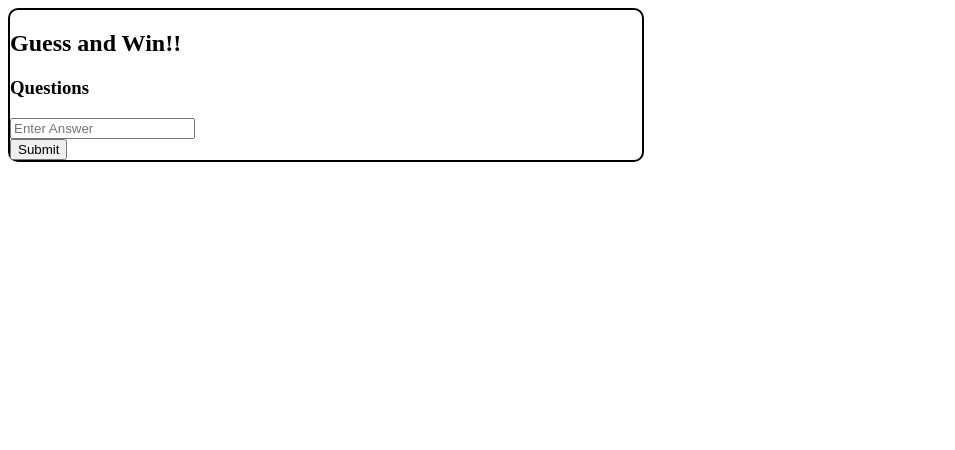
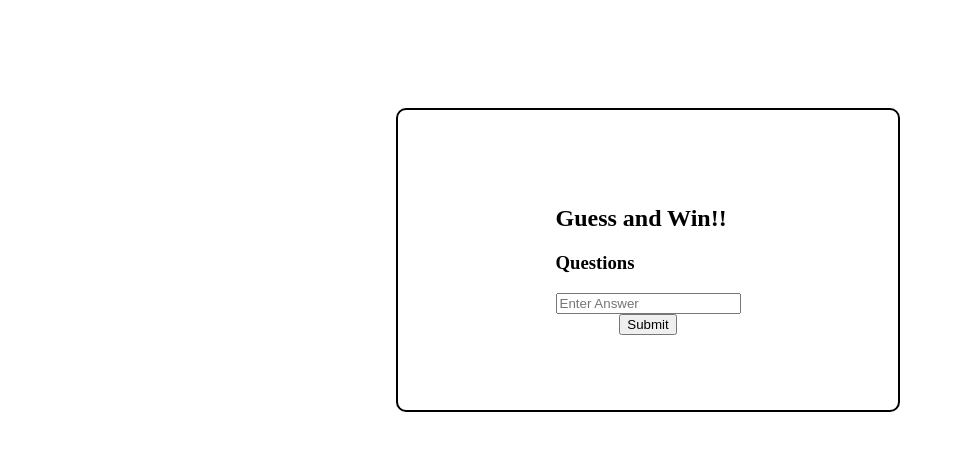
Before and after one commit to msnirmal/Project2, a plain HTML site: page index.html in a window 1280 px wide. Shown: the whole page, without its empty margins (0-955 px from the left). Drawn offline with Linux system fonts and the light colour scheme.

Commit message:
Add style to body and quiz area to ensure the quiz box aligns to the middle of the page

```diff
--- a/assets/css/style.css
+++ b/assets/css/style.css
@@ -2,9 +2,23 @@
     padding: 0;
     margin: 0;
 }
+
+body{
+    display: flex;
+    flex-direction: column;
+    align-items: center;
+    min-height: 100vh;
+    width: 100%;
+
+}
 .quiz-box {
     border: 2px solid;
     border-radius: 10px;
-    width: 50%;
-    height: 70%;
+    width: 500px;
+    height: 300px;
+    align-items: center;
+    justify-content: center;
+    display: flex;
+    flex-direction: column;
+    margin-top: 100px
 }
```
